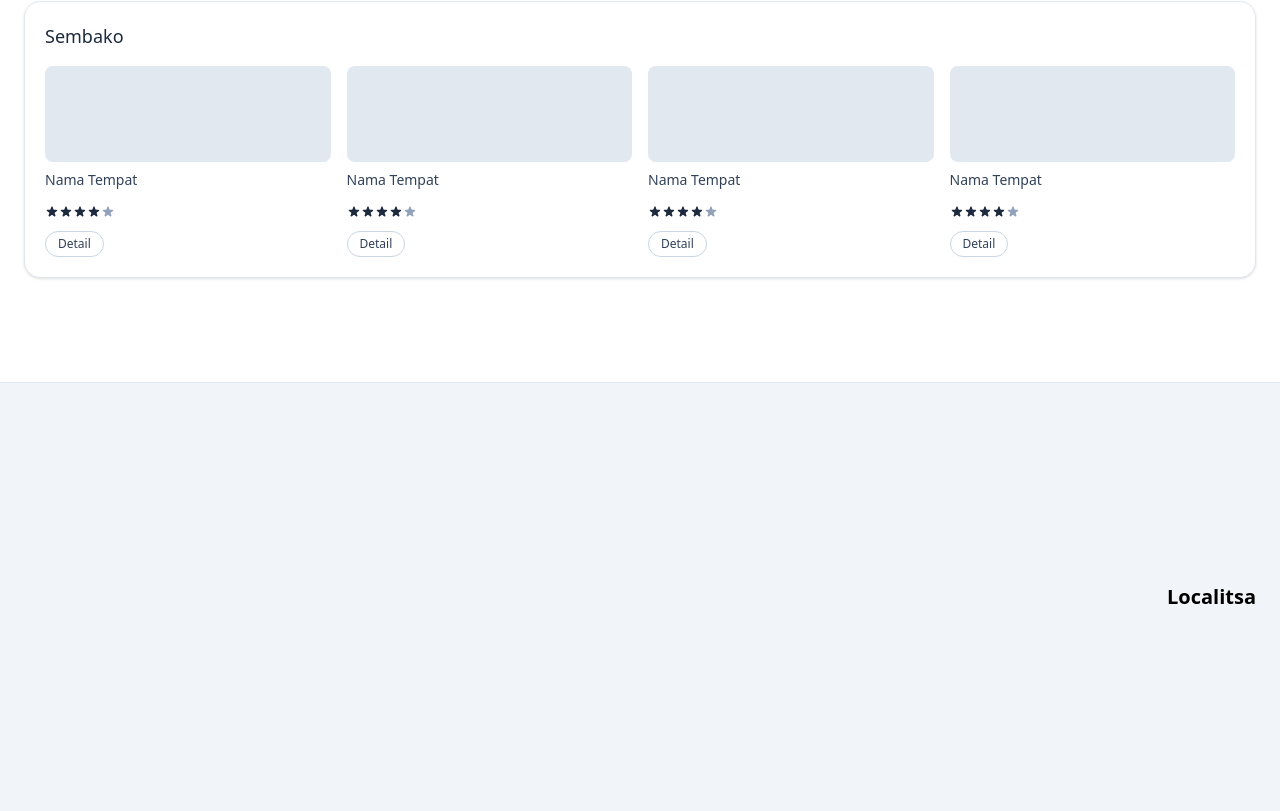
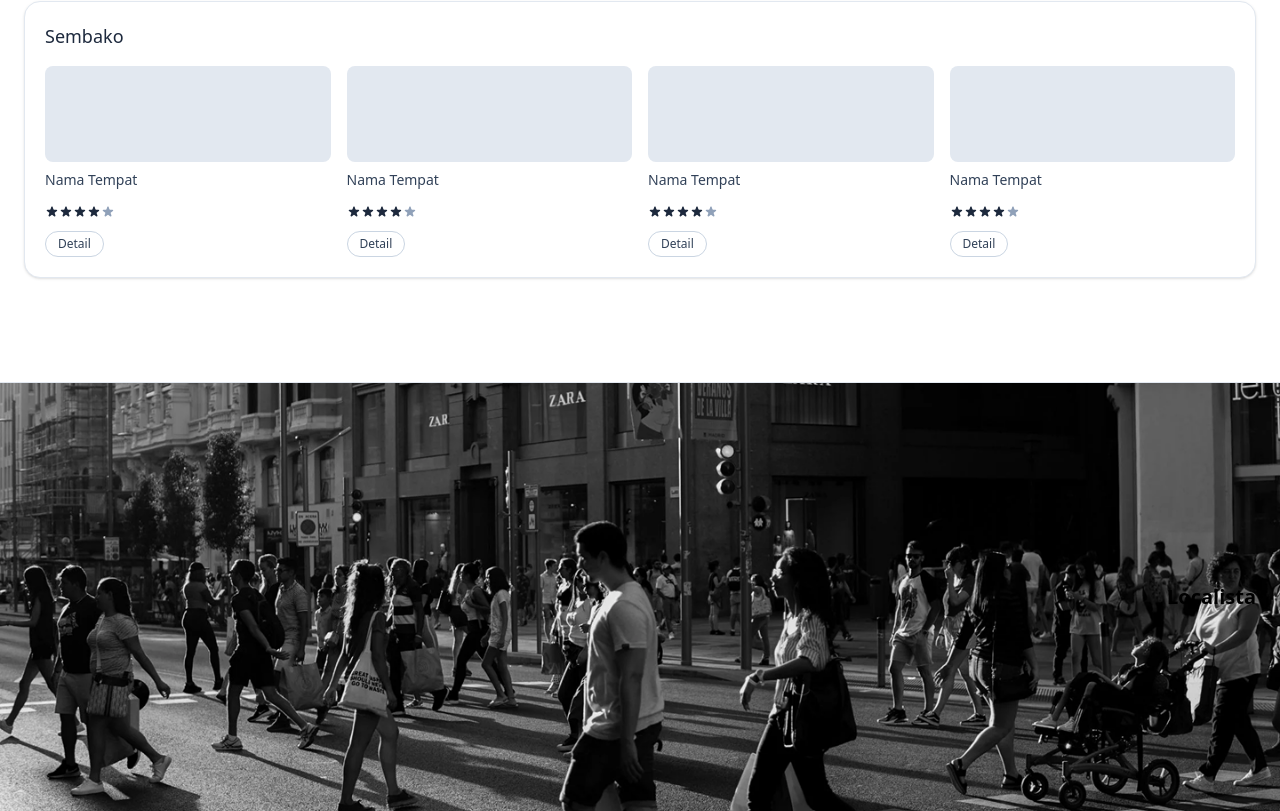
Before and after one commit to Muhammad-Faiz-Firmansyah/localista, a React (Vite) app: page / in a window 1280 px wide. Shown: the part 1799-2610 px from the top of the page. Built offline with nearby package versions, Linux system fonts and the light colour scheme.

Commit message:
Add Parallax image as background to footer component

```diff
--- a/src/footer.jsx
+++ b/src/footer.jsx
@@ -1,10 +1,11 @@
 import {} from 'react';
+import Parallax from "./assets/Parallax.png";
 
 export default function Footer() {
   return (
-    <footer className="bg-slate-100 md:py-50 mt-10 border-t border-slate-200 py-20">
+    <footer className="md:py-50 mt-10 border-t border-slate-200 py-20" style={{ backgroundImage: `url(${Parallax})`, backgroundSize: 'cover', backgroundPosition: 'center' }}>
       <div className="mx-auto max-w-7xl px-4 md:px-6 text-right text-xl font-montserrat font-bold text-black">
-        Localitsa
+        Localista
       </div>
     </footer>
   );
```
